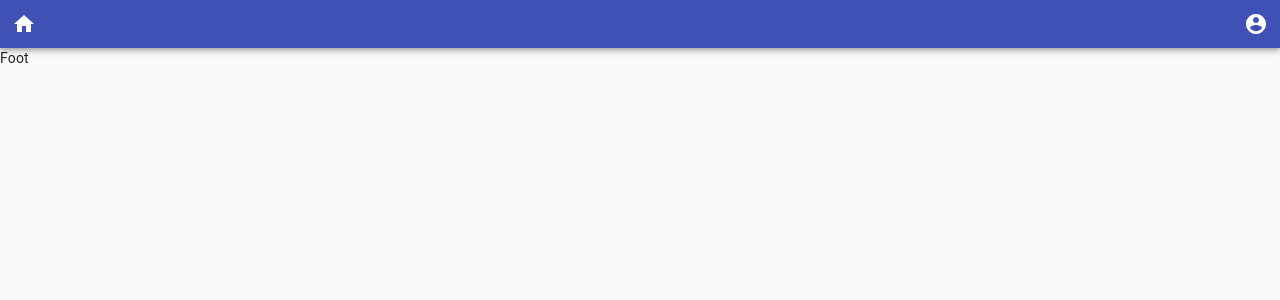
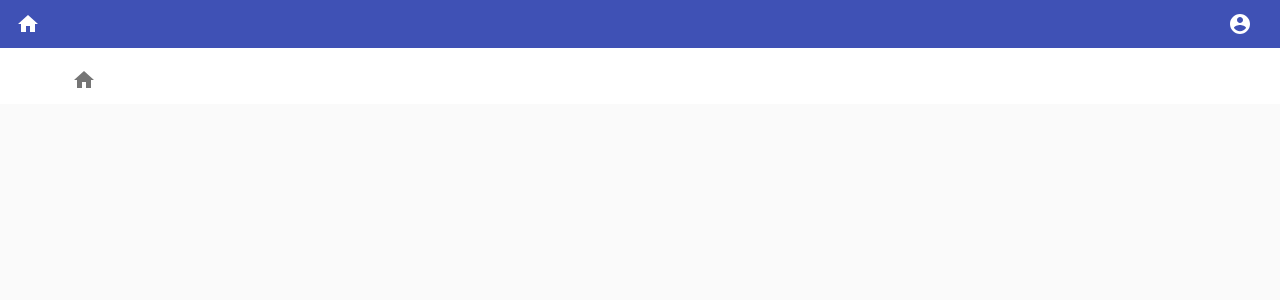
Before and after one commit to skoobydont/reach_for_algo, a React (Create React App) app: page / in a window 1280 px wide. Shown: the top 300 px of the page. Built offline with nearby package versions, Linux system fonts and the light colour scheme.

Commit message:
init footer & other styling

```diff
--- a/src/components/FooterComponent.jsx
+++ b/src/components/FooterComponent.jsx
@@ -1,8 +1,32 @@
+import React from 'react';
+import { useHistory } from 'react-router';
+// MUI
+import BottomNavigation from '@material-ui/core/BottomNavigation';
+import BottomNavigationAction from '@material-ui/core/BottomNavigationAction';
+import { makeStyles } from '@material-ui/core';
+import IconButton from '@material-ui/core/IconButton';
+// Icons
+import HomeIcon from '@material-ui/icons/Home';
+
+const useStyles = makeStyles((theme) => ({
+  root: {
+    display: 'flex',
+    flexDirection: 'row',
+    justifyContent: 'start',
+  },
+}))
+
 const Footer = () => {
+  const classes = useStyles();
+  const history = useHistory();
+  const handleHomeRedirect = () => history.replace('/reach_for_algo');
   return (
-    <div>
-      Foot
-    </div>
+    <BottomNavigation className={classes.root}>
+      <BottomNavigationAction
+        icon={<HomeIcon />}
+        onClick={handleHomeRedirect}
+      />
+    </BottomNavigation>
   );
 }
 
--- a/src/components/NavComponent.jsx
+++ b/src/components/NavComponent.jsx
@@ -14,7 +14,8 @@ const useStyles = makeStyles((theme) => ({
     display: 'flex',
     flexDirection: 'row',
     justifyContent: 'space-between',
-    paddingLeft: '12px',
+    paddingLeft: theme.spacing(2),
+    paddingRight: theme.spacing(2),
   },
 }));
 
--- a/src/components/PropertyListComponent.jsx
+++ b/src/components/PropertyListComponent.jsx
@@ -46,17 +46,18 @@ const PropertyCard = (props) => {
   return (
     <Card className={classes.root} key={property?.id}>
       <div className={classes.listHeader}>
-        <IconButton
+        {/* <IconButton
           onClick={() => setExpandMore(!expandMore)}
           aria-expanded={expandMore}
           aria-label="show more"
         >
           {expandMore ? <ExpandLessIcon /> : <ExpandMoreIcon />}
-        </IconButton>
+        </IconButton> */}
         <CardActionArea
-          onClick={expandMore
-            ? () => handlePropertyRedirect()
-            : () => setExpandMore(!expandMore)
+          onClick={
+            // expandMore ?
+            () => handlePropertyRedirect()
+            // : () => setExpandMore(!expandMore)
           }
         >
           <Typography variant="h6" component="h2">
--- a/src/pages/LandingPage.jsx
+++ b/src/pages/LandingPage.jsx
@@ -11,7 +11,6 @@ const useStyles = makeStyles((theme) => ({
   root: {
     display: 'flex',
     flexDirection: 'column',
-    paddingLeft: '12px',
     paddingTop: '8px',
     justifyContent: 'center',
     '& .MuiInputBase-root': {
--- a/src/pages/ProductPage.jsx
+++ b/src/pages/ProductPage.jsx
@@ -28,16 +28,22 @@ import TimelineDot from '@material-ui/lab/TimelineDot';
 import ArrowBackIcon from '@material-ui/icons/ArrowBack';
 // Utils
 import displayAddress from '../utilities/displayAddress';
+import { capitalize } from '../utilities/formatUtil';
 
 const useStyles = makeStyles((theme) => ({
   root: {
     display: 'flex',
     flexDirection: 'column',
+    paddingLeft: theme.spacing(2),
+    paddingRight: theme.spacing(2),
   },
   header: {
     display: 'flex',
     flexDirection: 'row',
     alignItems: 'center',
+    '& button.MuiIconButton-root': {
+      paddingLeft: theme.spacing(0),
+    },
   },
   top: {
     display: 'flex',
@@ -58,6 +64,8 @@ const useStyles = makeStyles((theme) => ({
     backgroundColor: theme.palette.primary.main,
     padding: theme.spacing(1),
     marginTop: theme.spacing(4),
+    borderRadius: theme.spacing(1),
+    boxShadow: '0px 2px 6px #FFF',
   },
   topMobile: {
     display: 'flex',
@@ -230,10 +238,10 @@ const ProductPage = () => {
                 new Date(a.date) < new Date(b.date)
               )?.map((tl, i) => (
                 <TimelineItem>
-                  <TimelineOppositeContent>
+                  <TimelineOppositeContent style={{ marginTop: '12px' }}>
                     {tl?.date}
                   </TimelineOppositeContent>
-                  <TimelineSeparator>
+                  <TimelineSeparator style={{ marginTop: '12px' }}>
                     <TimelineDot
                       color={i === 0
                         ? 'secondary' : 'primary'}
@@ -264,10 +272,24 @@ const ProductPage = () => {
           <h4 className={classes.subheader}>More Numbers</h4>
           <Table size="small">
             {propInfo?.financialInfo ? (
-              Object.keys(propInfo.financialInfo).sort().map(f => (
+              Object.keys(propInfo.financialInfo).map((f, i) => (
                 <TableRow>
-                  <TableCell>{f}</TableCell>
-                  <TableCell>{propInfo.financialInfo[f]}</TableCell>
+                  {i % 2 === 0 ? (
+                    <>
+                      <TableCell>
+                        {capitalize(Object.keys(propInfo.financialInfo)[i + 1])}
+                      </TableCell>
+                      <TableCell>
+                        {propInfo.financialInfo[Object.keys(propInfo.financialInfo)[i + 1]]}
+                      </TableCell>
+                      <TableCell>
+                        {capitalize(f)}
+                      </TableCell>
+                      <TableCell>
+                        {propInfo.financialInfo[f]}
+                      </TableCell>
+                    </>
+                  ) : null}
                 </TableRow>
               ))
             ) : null}
--- a/src/utilities/formatUtil.js
+++ b/src/utilities/formatUtil.js
@@ -3,6 +3,16 @@ export const commaFormat = (n) => {
   // TODO: comma
   return 'comma';
 }
+/**
+ * Capitalize
+ * @param {string} s some camel case string probably
+ * @returns {string} Capitalize Case String With Spaces
+ */
+export const capitalize = (s) => {
+  const upperCase = s.substring(0, 1).toUpperCase() + s.substring(1);
+  const reg = /([A-Z])/g;
+  return upperCase.replace(reg, ' $1');
+}
 
 export const dollarFormat = (n) => `$${n}`;
 
```
